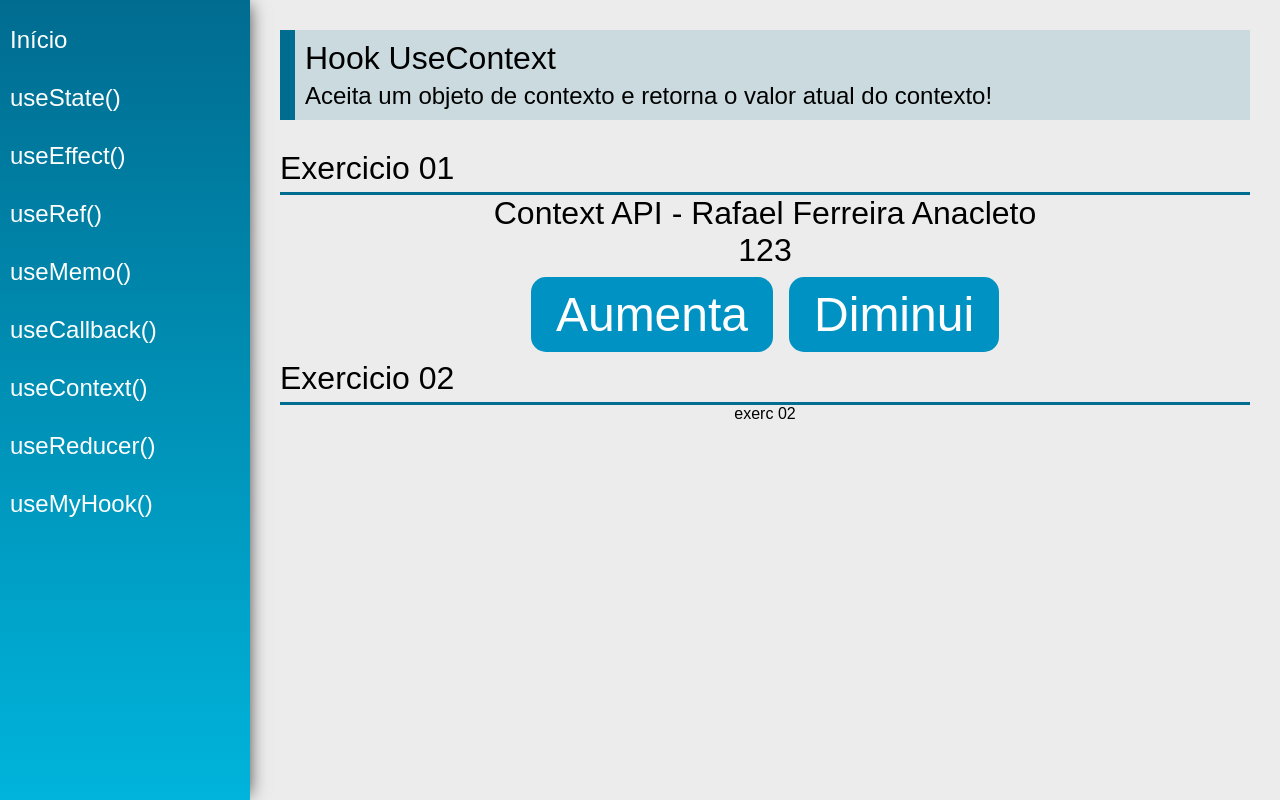
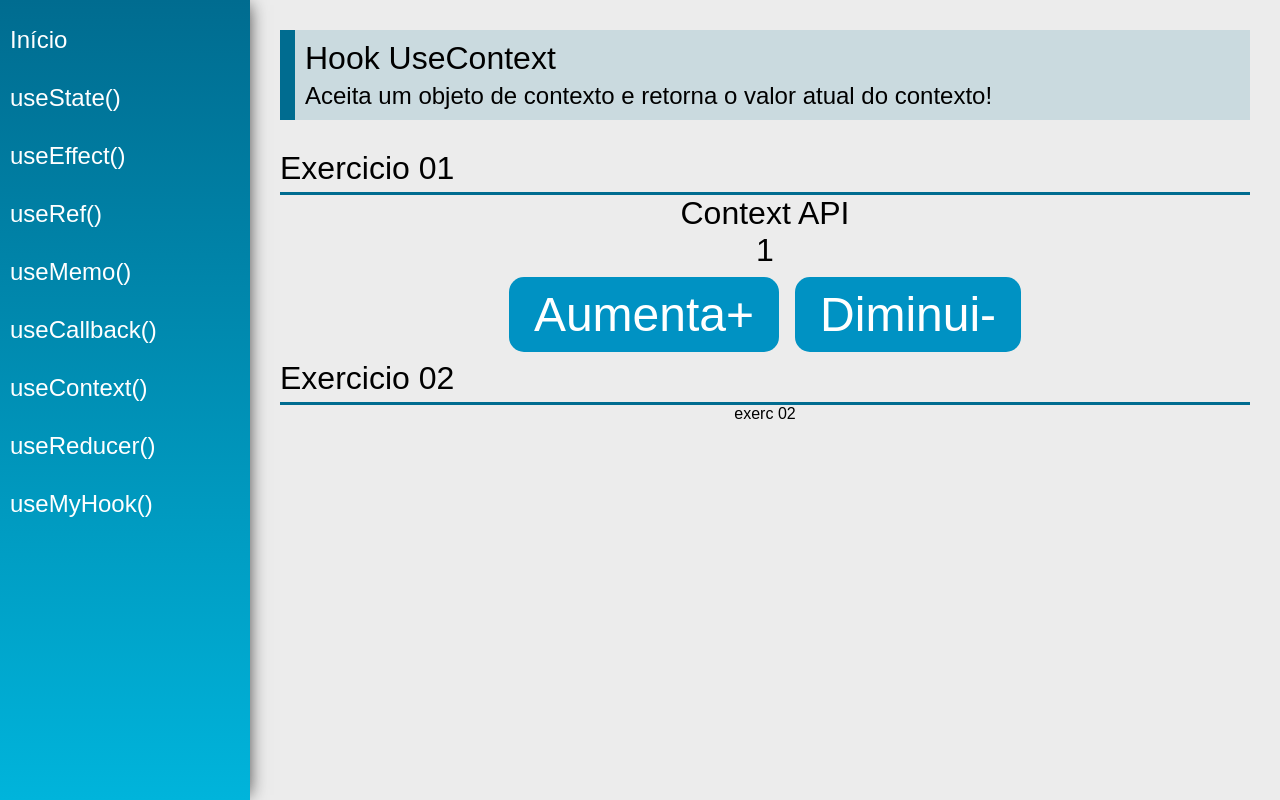
Before and after one commit to rafaelanacleto/hooks, a React (Create React App) app: page /useContext in a window 1280 px wide. Built offline with nearby package versions, Linux system fonts and the light colour scheme.

Commit message:
Ajuste do use context

```diff
--- a/src/data/DataContext.js
+++ b/src/data/DataContext.js
@@ -2,8 +2,8 @@ import React from "react";
 
 export const data = {
 
-    number: 123,
-    text: 'Context API - Rafael Ferreira Anacleto'
+    number: 1,
+    text: 'Context API'
 }
 
 const DataContext = React.createContext(data)
--- a/src/views/examples/UseContext.jsx
+++ b/src/views/examples/UseContext.jsx
@@ -28,11 +28,11 @@ const UseContext = (props) => {
 
                 <div>
                     <button className='btn' onClick={() => setNum(1)}>
-                        Aumenta
+                        Aumenta+
                     </button>
 
                     <button className='btn' onClick={() => setNum(-1)}>
-                        Diminui
+                        Diminui-
                     </button>
                 </div>
             </div>
```
